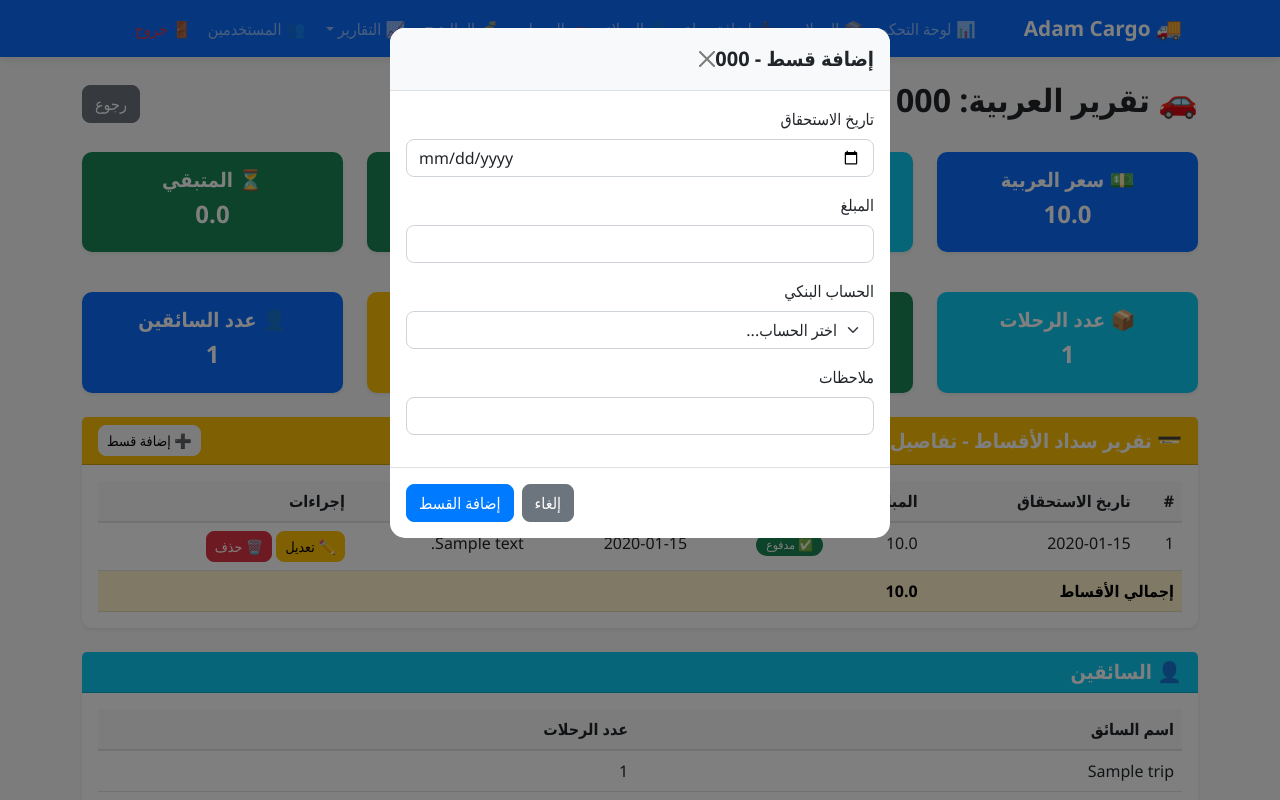
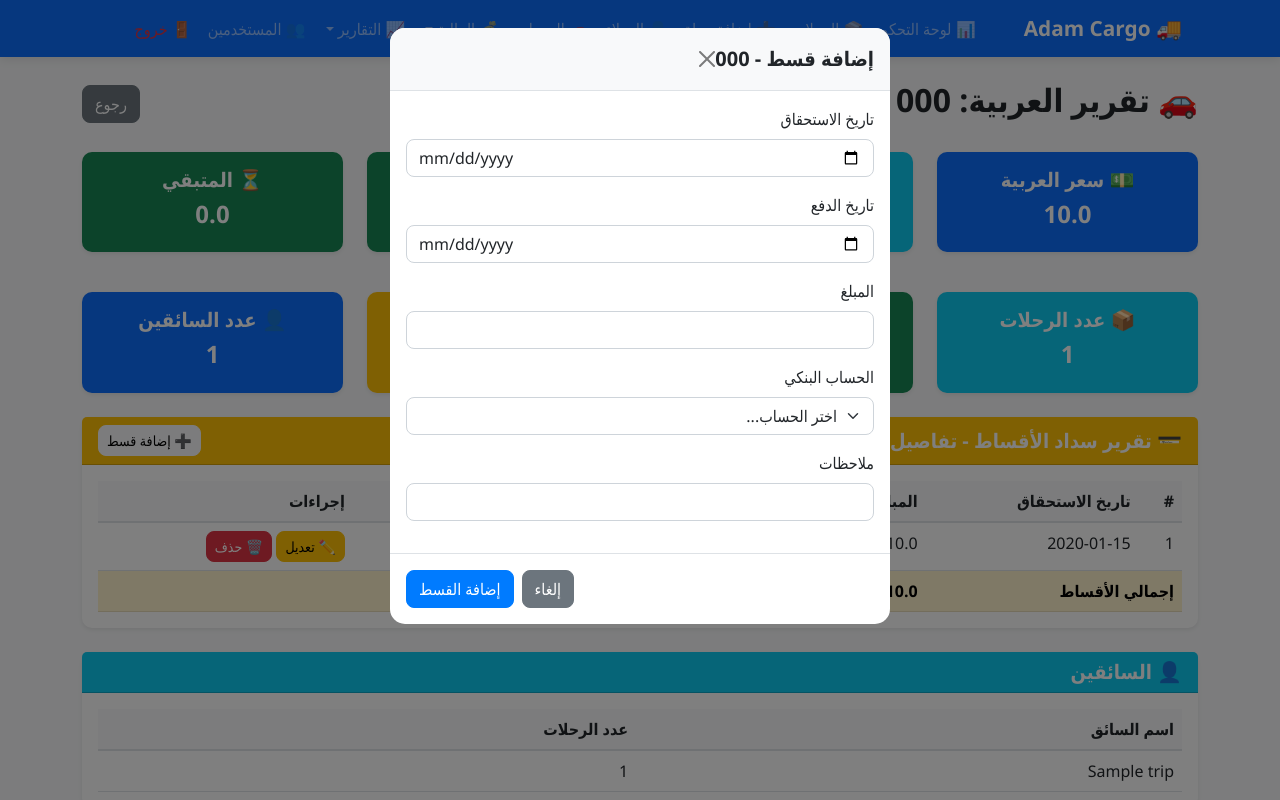
Before and after one commit to mariam-anwar-elgendy/AdamsCargo, a Flask app: page /cars/1 in a window 1280 px wide, after a click on "➕ إضافة قسط". Run offline with Flask 3, Linux system fonts and the light colour scheme; tables that the repository leaves empty hold one stand-in row (values such as "Sample post").

Commit message:
Refactor car report template for better structure

```diff
--- a/templates/car_report.html
+++ b/templates/car_report.html
@@ -228,14 +228,22 @@
             <form action="{{ url_for('add_installment') }}" method="POST">
                 <div class="modal-body">
                     <input type="hidden" name="car_id" value="{{ car.id }}">
+
                     <div class="mb-3">
                         <label class="form-label">تاريخ الاستحقاق</label>
                         <input type="date" class="form-control" name="due_date" required>
                     </div>
+
+                    <div class="mb-3">
+                        <label class="form-label">تاريخ الدفع</label>
+                        <input type="date" class="form-control" name="payment_date">
+                    </div>
+
                     <div class="mb-3">
                         <label class="form-label">المبلغ</label>
                         <input type="number" step="0.01" class="form-control" name="amount" required>
                     </div>
+
                     <div class="mb-3">
                         <label class="form-label">الحساب البنكي</label>
                         <select class="form-select" name="account_id" required>
@@ -245,6 +253,7 @@
                             {% endfor %}
                         </select>
                     </div>
+
                     <div class="mb-3">
                         <label class="form-label">ملاحظات</label>
                         <input type="text" class="form-control" name="notes">
```
